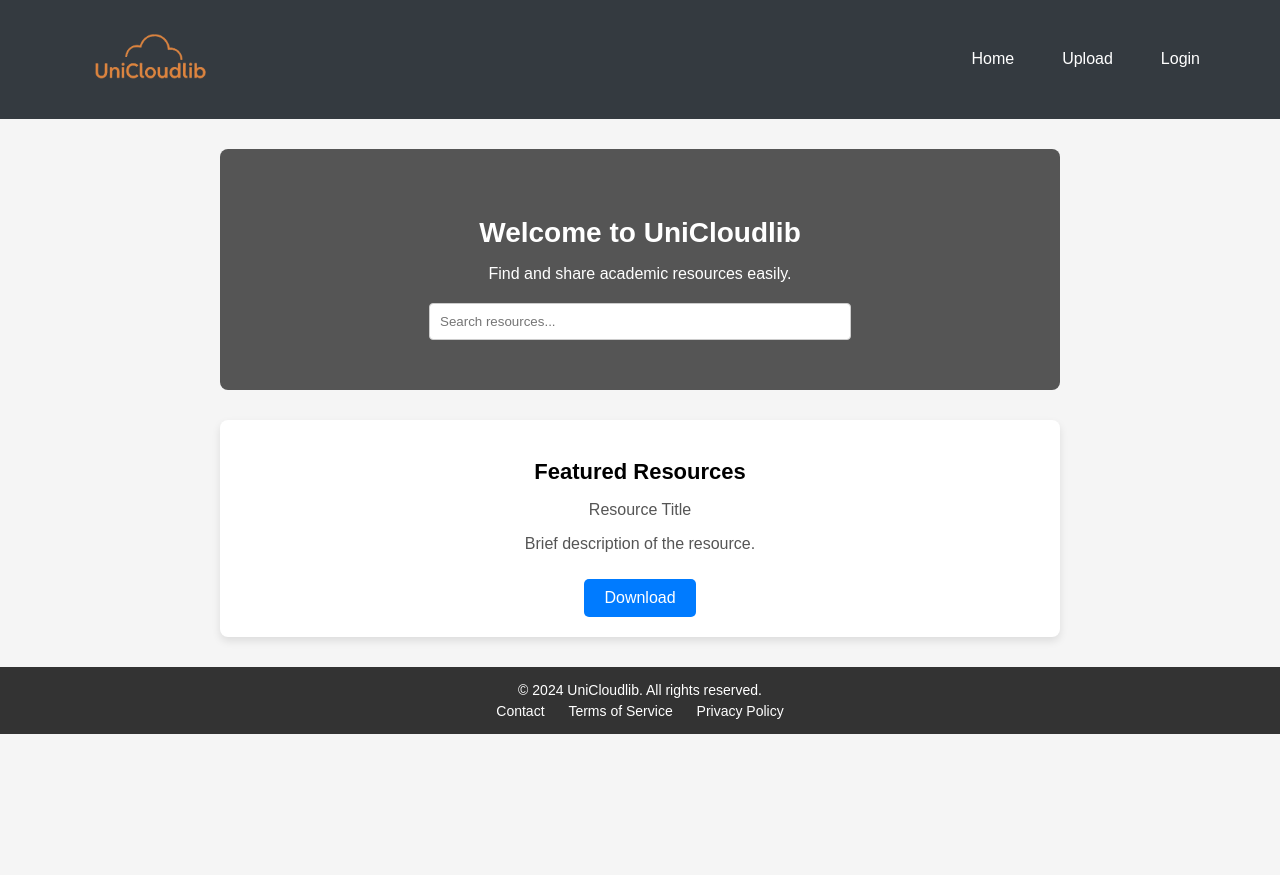
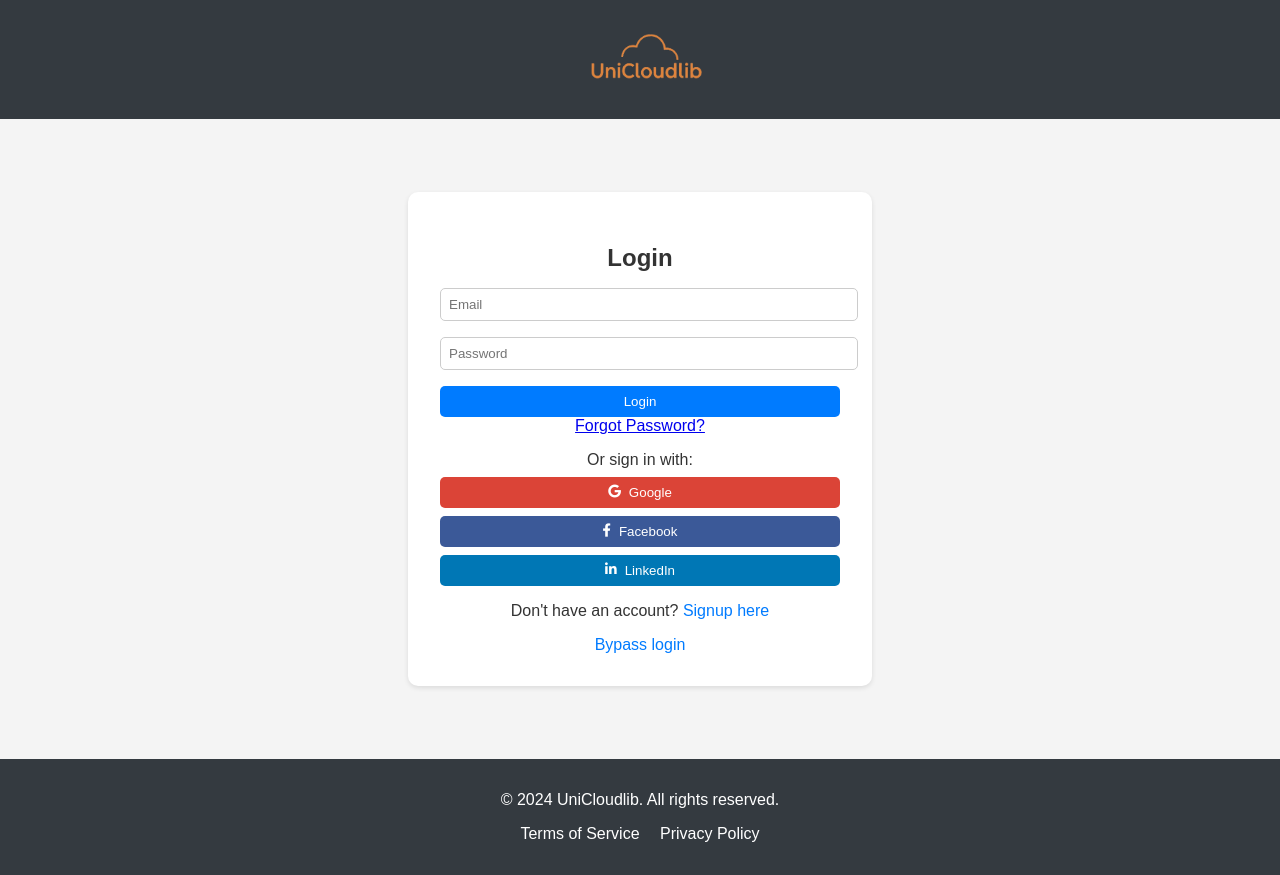
Before and after one commit to jeffykings/UniCloudlib, a plain HTML site: page Frontend/index.html in a window 1280 px wide. Before the commit the page ends 800 px from the top, so only its background shows below. Drawn offline with Linux system fonts and the light colour scheme.

Commit message:
Update index.html

```diff
--- a/Frontend/index.html
+++ b/Frontend/index.html
@@ -1,244 +1,47 @@
 <!DOCTYPE html>
 <html lang="en">
-
 <head>
     <meta charset="UTF-8">
     <meta name="viewport" content="width=device-width, initial-scale=1.0">
-  <title>UniCloudlib - Home</title>
-  <style>
-    /* General Styles */
-    body {
-      font-family: Arial, sans-serif;
-      margin: 0;
-      padding: 0;
-      background-color: #f5f5f5;
-    }
-
-    /* Navigation Bar */
-    .navbar {
-      background-color: #333;
-      color: white;
-      display: flex;
-      justify-content: space-between;
-      align-items: center;
-      padding: 10px 20px;
-    }
-
-    header {
-      background-color: #343a40;
-      color: #fff;
-      padding: 1rem 0;
-    }
-
-    header nav {
-      display: flex;
-      justify-content: space-between;
-      align-items: center;
-      width: 90%;
-      margin: 0 auto;
-    }
-
-    header .logo {
-      font-size: 1.5rem;
-      font-weight: bold;
-    }
-
-    header ul {
-      list-style: none;
-      display: flex;
-      gap: 1rem;
-    }
-
-    header ul li a {
-      color: #fff;
-      text-decoration: none;
-      padding: 0.5rem 1rem;
-      transition: background-color 0.3s ease;
-    }
-
-    header ul li a:hover {
-      background-color: #495057;
-      border-radius: 5px;
-    }
-
-
-    header .logo img {
-      max-width: 150px;
-      /* Adjust the maximum width as needed */
-      height: auto;
-      /* Maintain the aspect ratio */
-      object-fit: contain;
-      /* Ensures the image is not stretched */
-      border-radius: 10px;
-      /* Optional: Adds rounded corners for a more refined look */
-      padding: 5px;
-      /* Optional: Adds a bit of space around the logo */
-    }
-
-    .navbar .logo {
-      display: flex;
-      align-items: center;
-      font-size: 20px;
-      font-weight: bold;
-      color: #fdb833;
-    }
-
-    .navbar .menu {
-      display: flex;
-      gap: 20px;
-    }
-
-    .navbar .menu a {
-      color: white;
-      text-decoration: none;
-      font-size: 16px;
-    }
-
-    .navbar .menu a:hover {
-      text-decoration: underline;
-    }
-
-    /* Hero Section */
-    .hero {
-      text-align: center;
-      padding: 50px 20px;
-      background-color: #555;
-      color: white;
-      border-radius: 8px;
-      margin: 30px auto;
-      width: 90%;
-      max-width: 800px;
-    }
-
-    .hero h1 {
-      font-size: 28px;
-      margin-bottom: 10px;
-    }
-
-    .hero p {
-      font-size: 16px;
-      margin-bottom: 20px;
-    }
-
-    .hero .search-bar {
-      display: flex;
-      justify-content: center;
-      margin-top: 10px;
-    }
-
-    .hero input[type="text"] {
-      width: 60%;
-      max-width: 400px;
-      padding: 10px;
-      border-radius: 4px;
-      border: 1px solid #ccc;
-    }
-
-    /* Featured Resources Section */
-    .featured-resources {
-      text-align: center;
-      margin: 20px auto;
-      padding: 20px;
-      background-color: white;
-      border-radius: 8px;
-      box-shadow: 0 4px 8px rgba(0, 0, 0, 0.1);
-      width: 90%;
-      max-width: 800px;
-    }
-
-    .featured-resources h2 {
-      font-size: 22px;
-      margin-bottom: 10px;
-    }
-
-    .featured-resources p {
-      font-size: 16px;
-      color: #555;
-    }
-
-    .featured-resources .download-button {
-      margin-top: 10px;
-      background-color: #007bff;
-      color: white;
-      border: none;
-      padding: 10px 20px;
-      font-size: 16px;
-      border-radius: 5px;
-      cursor: pointer;
-    }
-
-    .featured-resources .download-button:hover {
-      background-color: #0056b3;
-    }
-
-    /* Footer */
-    .footer {
-      text-align: center;
-      background-color: #333;
-      color: white;
-      padding: 10px 20px;
-      margin-top: 30px;
-    }
-
-    .footer p {
-      font-size: 14px;
-      margin: 5px 0;
-    }
-
-    .footer a {
-      color: white;
-      text-decoration: none;
-      margin: 0 10px;
-    }
-
-    .footer a:hover {
-      text-decoration: underline;
-    }
-  </style>
+    <title>UniCloudlib - Login</title>
+    <link rel="stylesheet" href="style.css">
+    <link rel="icon" href="apple-touch-icon.png" type="image/png">
+    <link rel="stylesheet" href="https://cdnjs.cloudflare.com/ajax/libs/font-awesome/5.15.3/css/all.min.css">
 </head>
-
 <body>
-
-  <!-- Navigation Bar -->
     <header>
-    <nav>
-      <div class="logo"><img src="logo.png" alt="Logo">
+        <div class="logo"><img src="logo.png" alt="logo" /></div>
+    </header>
+    <main>
+        <div class="form-container">
+            <!-- Ensure form ID matches JS -->
+            <form id="loginForm" class="active">
+                <h2>Login</h2>
+                <!-- Added IDs to inputs for JS -->
+                <input type="email" id="email" placeholder="Email" required />
+                <input type="password" id="password" placeholder="Password" required />
+                <button type="submit">Login</button>
+                <a href="forgot-password.html">Forgot Password?</a>
+                <div class="social-login">
+                    <p>Or sign in with:</p>
+                    <button class="social-btn google"><i class="fab fa-google"></i> Google</button>
+                    <button class="social-btn facebook"><i class="fab fa-facebook-f"></i> Facebook</button>
+                    <button class="social-btn linkedin"><i class="fab fa-linkedin-in"></i> LinkedIn</button>
                 </div>
+                <div class="signup-link">
+                    <p>Don't have an account? <a href="signup.html">Signup here</a></p>
+                    <a href="home.html">Bypass login</a>
+                </div>
+            </form>
+        </div>
+    </main>
+    <footer>
+        <p>&copy; 2024 UniCloudlib. All rights reserved.</p>
         <ul>
-        <li><a href="index.html">Home</a></li>
-        <li><a href="login.html">Upload</a></li>
-        <li><a href="login.html">Login</a></li>
+            <li><a href="terms.html">Terms of Service</a></li>
+            <li><a href="privacy.html">Privacy Policy</a></li>
         </ul>
-    </nav>
-  </header>
-
-  <!-- Hero Section -->
-  <div class="hero">
-    <h1>Welcome to UniCloudlib</h1>
-    <p>Find and share academic resources easily.</p>
-    <div class="search-bar">
-      <input type="text" placeholder="Search resources...">
-    </div>
-  </div>
-
-  <!-- Featured Resources Section -->
-  <div class="featured-resources">
-    <h2>Featured Resources</h2>
-    <p>Resource Title</p>
-    <p>Brief description of the resource.</p>
-    <button class="download-button">Download</button>
-  </div>
-
-  <!-- Footer -->
-  <div class="footer">
-    <p>© 2024 UniCloudlib. All rights reserved.</p>
-    <p>
-      <a href="#contact">Contact</a>
-      <a href="#terms">Terms of Service</a>
-      <a href="#privacy">Privacy Policy</a>
-    </p>
-  </div>
-
+    </footer>
+    <script src="login.js"></script>
 </body>
-
 </html>
```
Lines whose indentation alone changed are shown as unchanged.
